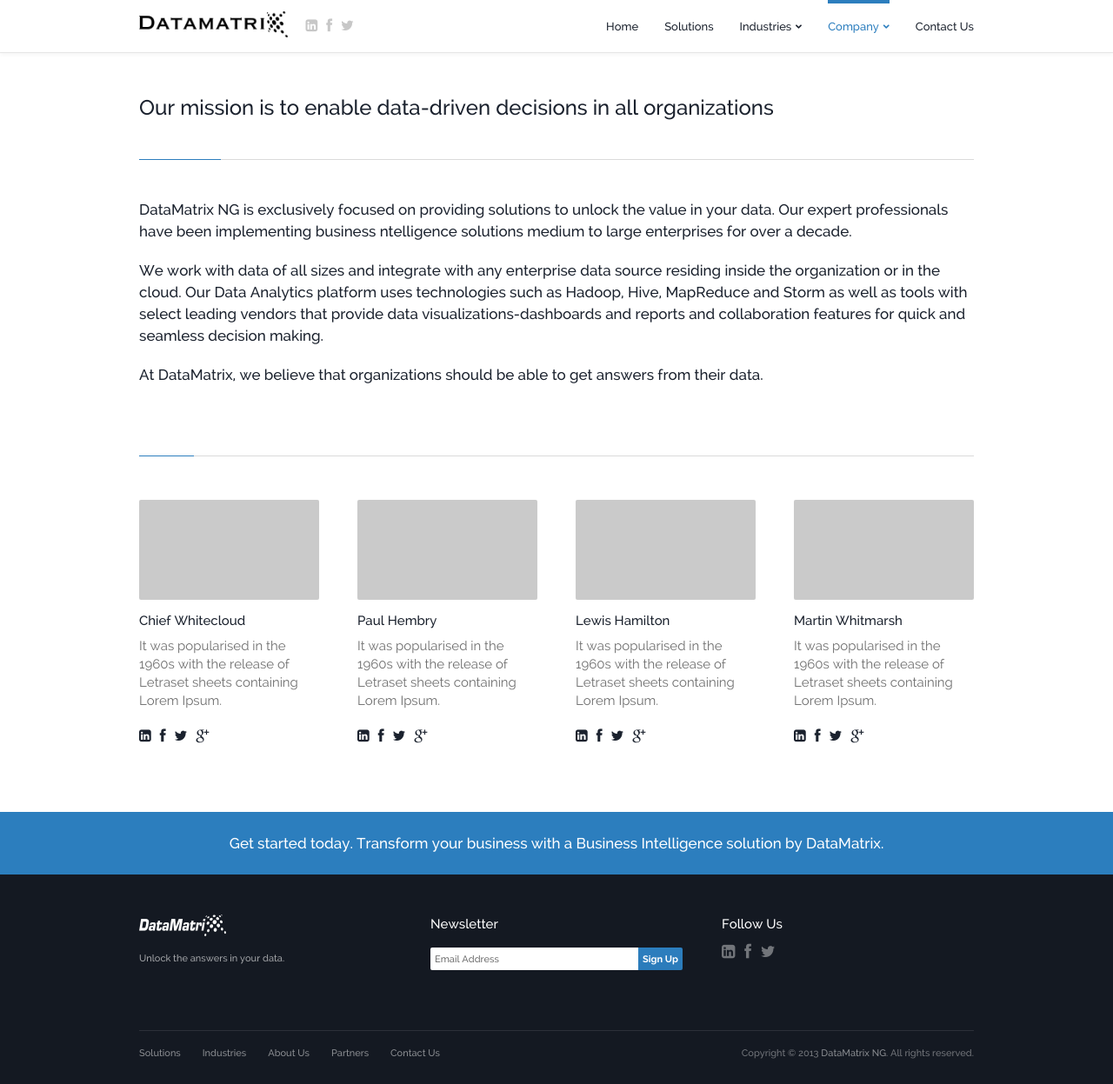
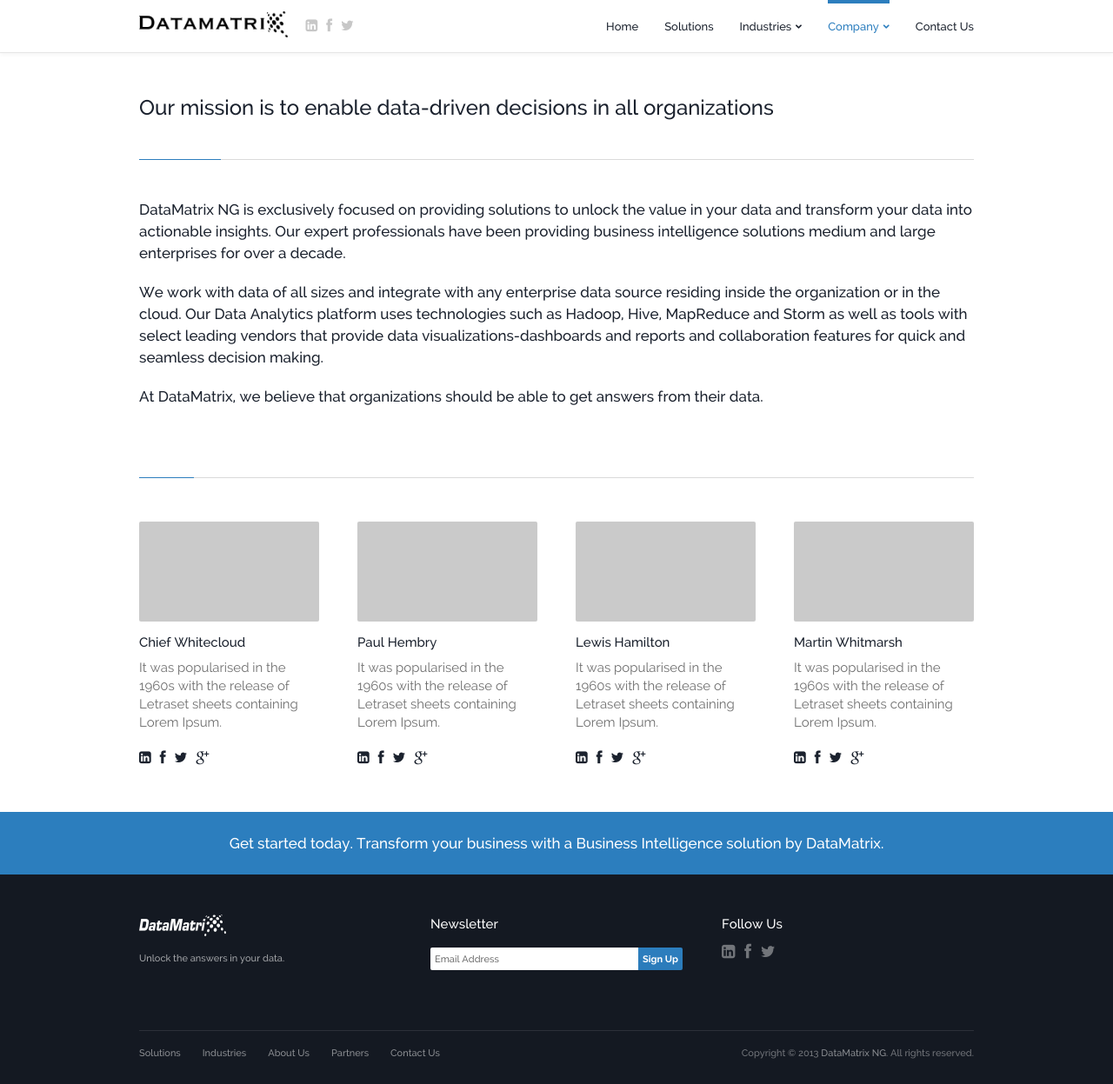
Before and after one commit to dtmtx/dtmtx.github.io, a Jekyll site: the page built from about.html, in a window 1280 px wide and 1247 px high. Shown: the whole window at 87% size. Built offline with Jekyll 4.4.1, drawn with Linux system fonts in a browser that asks for light colours; Markdown is read by kramdown in place of the engine named in the settings.

Commit message:
content update

```diff
--- a/about.html
+++ b/about.html
@@ -24,7 +24,7 @@
 					<!-- Title -->
 
 					<!-- Text -->
-					<h2>DataMatrix NG is exclusively focused on providing solutions to unlock the value in your data.  Our expert professionals have been implementing business ntelligence solutions medium to large enterprises for over a decade.</h2>
+					<h2>DataMatrix NG is exclusively focused on providing solutions to unlock the value in your data and transform your data into actionable insights.  Our expert professionals have been providing business intelligence solutions medium and large enterprises for over a decade.</h2>
 
 					<h2>We work with data of all sizes and integrate with any enterprise data source residing inside the organization or in the cloud. Our Data Analytics platform uses technologies such as Hadoop, Hive, MapReduce and Storm as well as tools with select leading vendors that provide data visualizations-dashboards and reports and collaboration features for quick and seamless decision making.</h2>
 
```
